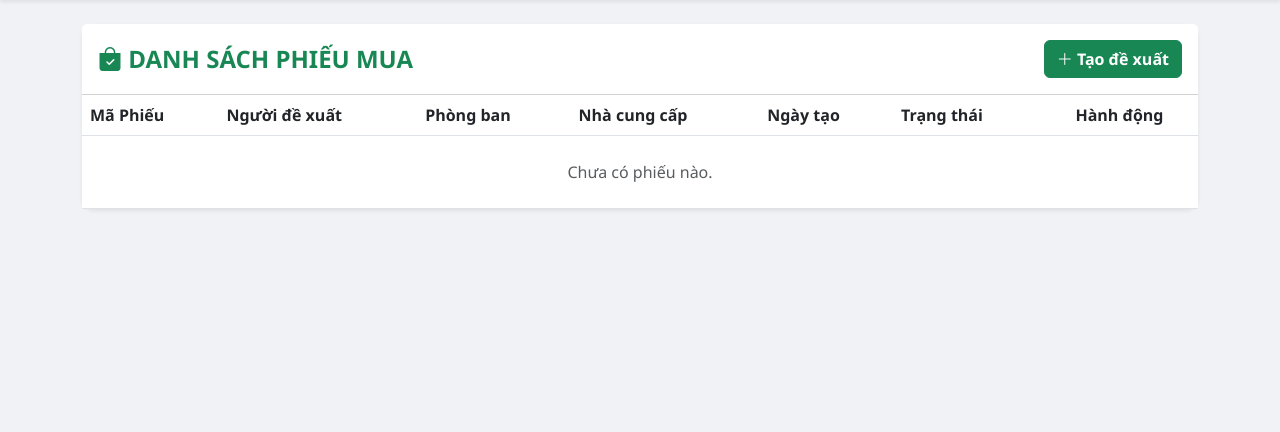
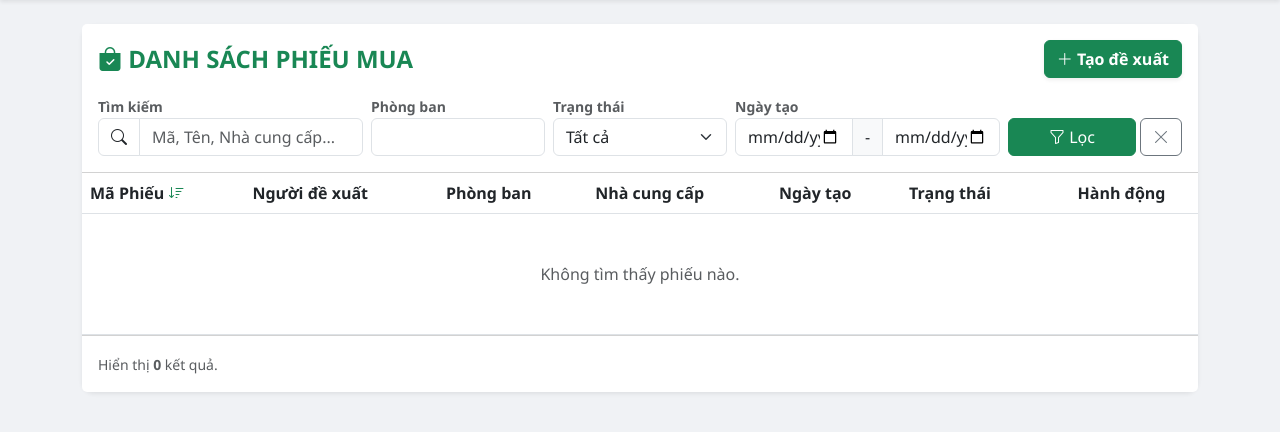
Before and after one commit to JauntyMonkey144/quanlykho, a Django app: page /purchase/list/ in a window 1280 px wide. Shown: the part 56-488 px from the top of the page. Run offline with Django 5.2, Linux system fonts and the light colour scheme; the visitor is signed in with stand-in values (Sample User, id 1); data that the repository does not hold is empty; some libraries are stand-ins or nearby versions.

Commit message:
Update purchase_list.html

```diff
--- a/templates/warehouse/purchase_list.html
+++ b/templates/warehouse/purchase_list.html
@@ -1,23 +1,67 @@
 {% extends "base.html" %}
+{% load auth_extras %}
+{% load url_extras %}
 
 {% block title %}Danh Sách Phiếu Mua Hàng{% endblock %}
 
 {% block content %}
-<div class="card shadow-sm">
-    <div class="card-header bg-white py-3 d-flex justify-content-between align-items-center">
-        <h4 class="mb-0 text-success fw-bold"><i class="bi bi-bag-check-fill"></i> DANH SÁCH PHIẾU MUA</h4>
-        <a href="{% url 'create_purchase' %}" class="btn btn-success fw-bold"><i class="bi bi-plus-lg"></i> Tạo đề xuất</a>
+<div class="card shadow-sm mb-4">
+    <div class="card-header bg-white py-3">
+        <div class="d-flex justify-content-between align-items-center mb-3">
+            <h4 class="mb-0 text-success fw-bold"><i class="bi bi-bag-check-fill"></i> DANH SÁCH PHIẾU MUA</h4>
+            <a href="{% url 'create_purchase' %}" class="btn btn-success fw-bold shadow-sm">
+                <i class="bi bi-plus-lg"></i> Tạo đề xuất
+            </a>
+        </div>
+
+        <form method="get" class="row g-2 align-items-end">
+            {% if current_sort %}<input type="hidden" name="sort" value="{{ current_sort }}">{% endif %}
+
+            <div class="col-md-3">
+                <label class="small text-muted fw-bold">Tìm kiếm</label>
+                <div class="input-group">
+                    <span class="input-group-text bg-white"><i class="bi bi-search"></i></span>
+                    <input type="text" name="q" class="form-control" placeholder="Mã, Tên, Nhà cung cấp..." value="{{ current_search }}">
+                </div>
+            </div>
+            <div class="col-md-2">
+                <label class="small text-muted fw-bold">Phòng ban</label>
+                <input type="text" name="dept" class="form-control" value="{{ current_dept }}">
+            </div>
+            <div class="col-md-2">
+                <label class="small text-muted fw-bold">Trạng thái</label>
+                <select name="status" class="form-select">
+                    <option value="">Tất cả</option>
+                    {% for code, label in status_choices %}
+                        <option value="{{ code }}" {% if current_status == code %}selected{% endif %}>{{ label }}</option>
+                    {% endfor %}
+                </select>
+            </div>
+            <div class="col-md-3">
+                <label class="small text-muted fw-bold">Ngày tạo</label>
+                <div class="input-group">
+                    <input type="date" name="date_from" class="form-control" value="{{ current_date_from }}">
+                    <span class="input-group-text">-</span>
+                    <input type="date" name="date_to" class="form-control" value="{{ current_date_to }}">
+                </div>
+            </div>
+            <div class="col-md-2 d-flex gap-1">
+                <button type="submit" class="btn btn-success flex-grow-1"><i class="bi bi-funnel"></i> Lọc</button>
+                <a href="{% url 'purchase_list' %}" class="btn btn-outline-secondary"><i class="bi bi-x-lg"></i></a>
+            </div>
+        </form>
     </div>
+
     <div class="card-body p-0">
         <div class="table-responsive">
-            <table class="table table-hover mb-0 align-middle">
-                <thead class="bg-light text-success">
+            <table class="table table-hover mb-0 align-middle text-nowrap">
+                <thead class="bg-light">
                     <tr>
-                        <th>Mã Phiếu</th>
-                        <th>Người đề xuất</th>
+                        <th><a href="?{% param_replace sort='id' %}" class="text-dark text-decoration-none">Mã Phiếu {% if 'id' in current_sort %}<i class="bi bi-sort-down text-success"></i>{% endif %}</a></th>
+                        <th><a href="?{% param_replace sort='nguoi_de_xuat' %}" class="text-dark text-decoration-none">Người đề xuất {% if 'nguoi' in current_sort %}<i class="bi bi-sort-alpha-down text-success"></i>{% endif %}</a></th>
                         <th>Phòng ban</th>
-                        <th>Nhà cung cấp</th>
-                        <th>Ngày tạo</th>
+                        <th><a href="?{% param_replace sort='nha_cung_cap' %}" class="text-dark text-decoration-none">Nhà cung cấp {% if 'nha_cung' in current_sort %}<i class="bi bi-sort-alpha-down text-success"></i>{% endif %}</a></th>
+                        <th><a href="?{% param_replace sort='ngay_tao' %}" class="text-dark text-decoration-none">Ngày tạo {% if 'ngay' in current_sort %}<i class="bi bi-sort-down text-success"></i>{% endif %}</a></th>
                         <th>Trạng thái</th>
                         <th class="text-center">Hành động</th>
                     </tr>
@@ -25,33 +69,44 @@
                 <tbody>
                     {% for slip in slips %}
                     <tr>
-                        <td class="fw-bold">#{{ slip.id|stringformat:"04d" }}</td>
-                        <td>
-                            <div class="fw-bold">{{ slip.nguoi_de_xuat }}</div>
-                            <small class="text-muted">{{ slip.ma_nhan_vien }}</small>
-                        </td>
+                        <td class="fw-bold text-success"><a href="{% url 'purchase_detail' slip.id %}" class="text-decoration-none text-success">#{{ slip.id|stringformat:"04d" }}</a></td>
+                        <td><div class="fw-bold">{{ slip.nguoi_de_xuat }}</div><small class="text-muted">{{ slip.ma_nhan_vien }}</small></td>
                         <td>{{ slip.phong_ban }}</td>
                         <td>{{ slip.nha_cung_cap|default:"--" }}</td>
                         <td>{{ slip.ngay_tao|date:"d/m/Y" }}</td>
                         <td>
-                            <span class="badge bg-{{ slip.status_color }} px-3 py-2 rounded-pill">
+                            <span class="badge bg-{{ slip.status_color }} px-3 py-2 rounded-pill border border-{{ slip.status_color }} bg-opacity-10 text-{{ slip.status_color }}">
                                 {{ slip.get_status_display }}
                             </span>
                         </td>
                         <td class="text-center">
-                            <a href="{% url 'purchase_detail' slip.id %}" class="btn btn-outline-success btn-sm border-0">
-                                <i class="bi bi-eye-fill fs-5"></i>
-                            </a>
+                            <a href="{% url 'purchase_detail' slip.id %}" class="btn btn-sm btn-outline-success border-0"><i class="bi bi-eye-fill fs-5"></i></a>
                         </td>
                     </tr>
                     {% empty %}
-                    <tr>
-                        <td colspan="7" class="text-center py-4 text-muted">Chưa có phiếu nào.</td>
-                    </tr>
+                    <tr><td colspan="7" class="text-center py-5 text-muted">Không tìm thấy phiếu nào.</td></tr>
                     {% endfor %}
                 </tbody>
             </table>
         </div>
     </div>
+    <div class="card-footer bg-white py-3"><small class="text-muted">Hiển thị <strong>{{ slips.count }}</strong> kết quả.</small></div>
 </div>
+
+<script>
+    document.addEventListener("DOMContentLoaded", function() {
+        const urlParams = new URLSearchParams(window.location.search);
+        const currentSort = urlParams.get('sort') || '-id';
+        document.querySelectorAll('thead th a').forEach(link => {
+            link.addEventListener('click', function(e) {
+                e.preventDefault();
+                const href = new URL(this.href);
+                const newSort = href.searchParams.get('sort');
+                if (currentSort === newSort) href.searchParams.set('sort', '-' + newSort);
+                else if (currentSort === '-' + newSort) href.searchParams.set('sort', newSort);
+                window.location.href = href.toString();
+            });
+        });
+    });
+</script>
 {% endblock %}
```
